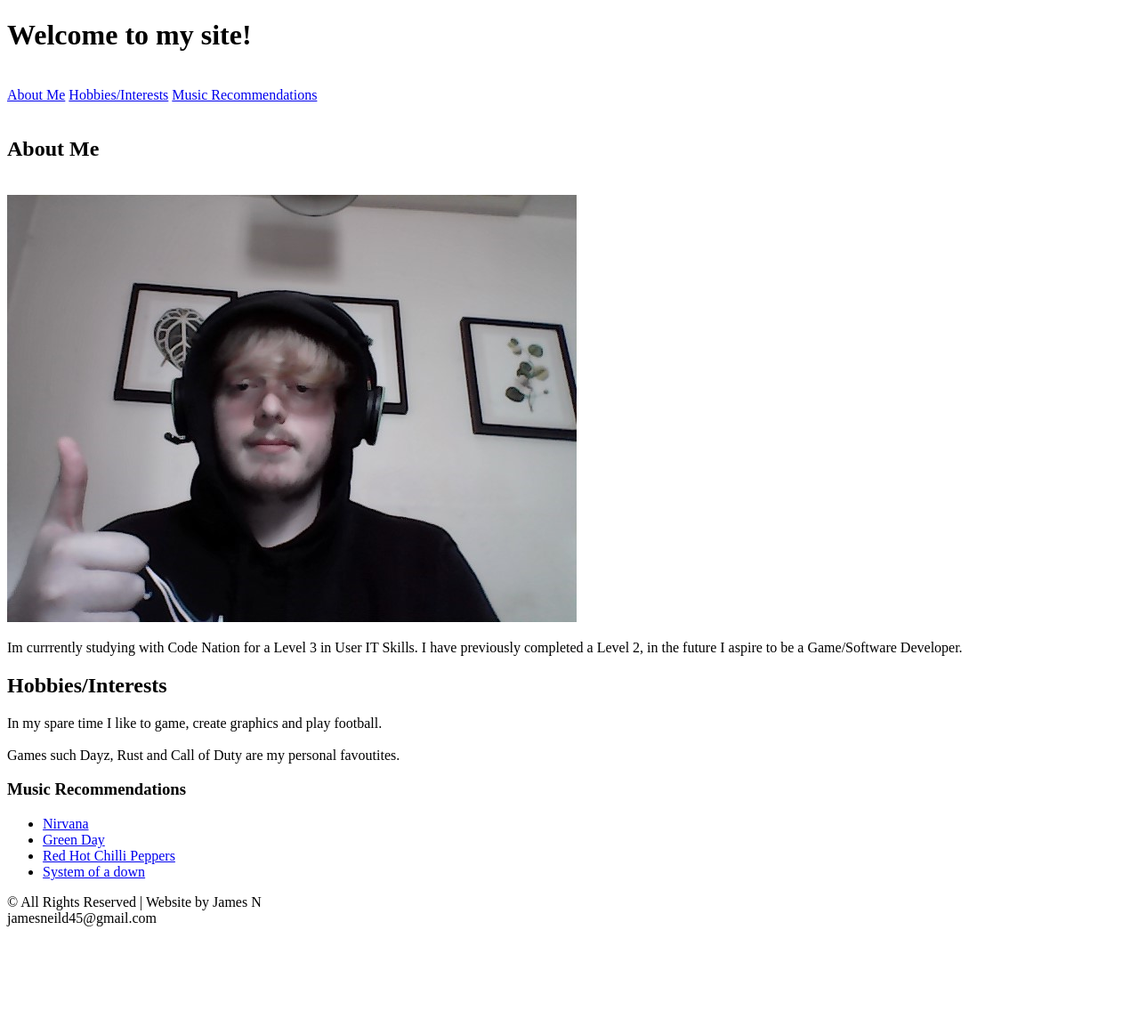
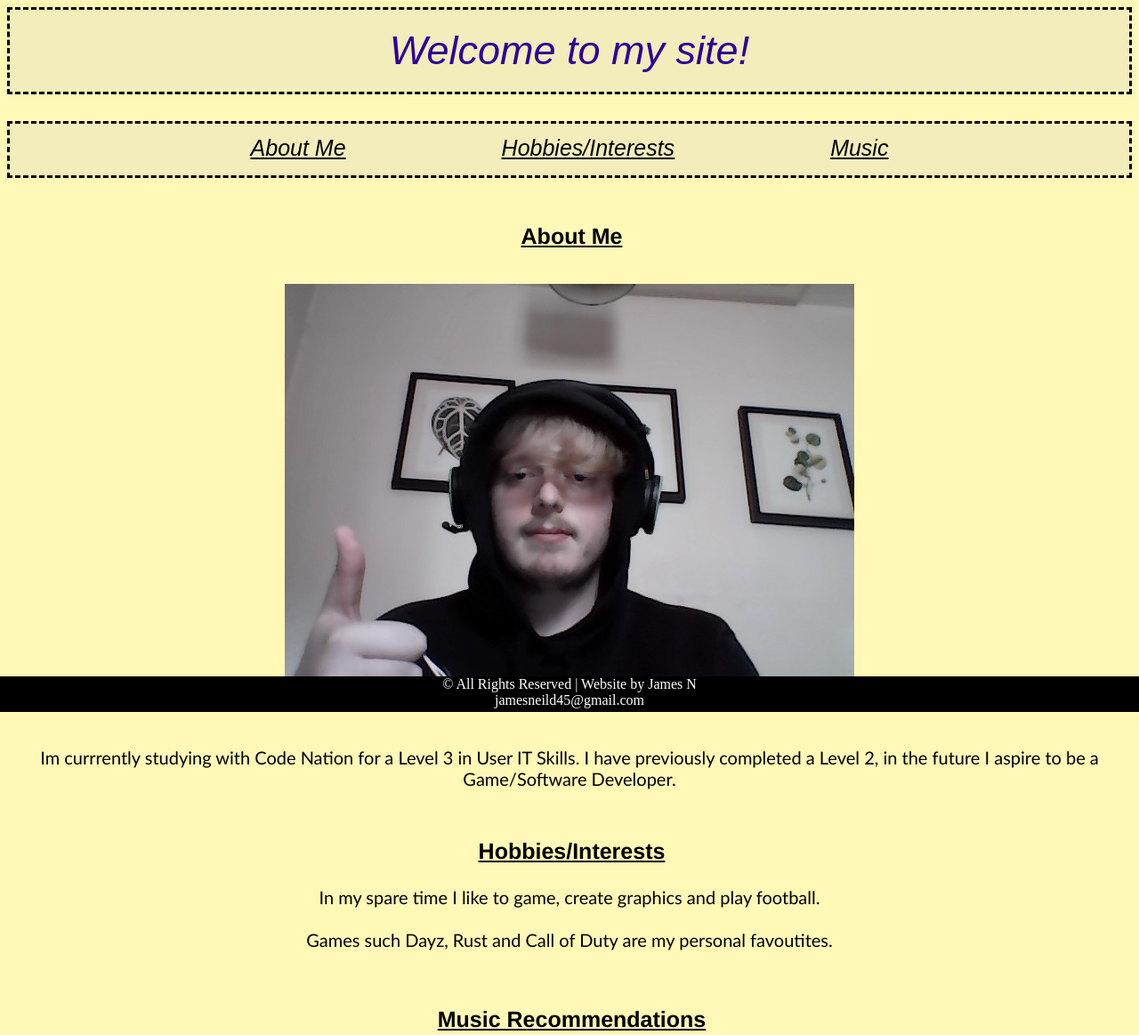
Before and after one commit to jamesdexster/innovate_june_portfolio, a plain HTML site: page notes/frontend_notes/activity1_site.html in a window 1280 px wide. Shown: the top 1163 px of the page at 89% size. Before the commit the page ends 1049 px from the top, so only its background shows below. Drawn offline with Linux system fonts and the light colour scheme.

Commit message:
Added css stylesheet

```diff
--- a/notes/frontend_notes/activity1_site.html
+++ b/notes/frontend_notes/activity1_site.html
@@ -2,6 +2,8 @@
 <html lang="en">
 <head>
     <meta charset="UTF-8">
+    <link rel="stylesheet" href="style.css">
+<!-- link:css shortcut -->
     <title>Activity 1</title>
 </head>
 
@@ -14,20 +16,21 @@
 
         <span class="box2 boxes"><a href="#hobbies_int">Hobbies/Interests</a></span>
 
-    <span class="box3 boxes"><a href="#music_rec">Music Recommendations</a></span>
+        <span class="box3 boxes"><a href="#music_rec">Music</a></span>
         <br>
         <br>
     </nav>
 </header>
+
 <h2 id = "about_me">About Me</h2>
 <br>
-<img src="../images/me_1.jpg" alt="image of me">
+<div class="pic1 pics"><img src="../images/me_1.jpg" alt="image of me"></div>
 <p>Im currrently studying with Code Nation for a Level 3 in User IT Skills. I have previously completed a Level 2, in the future I aspire to be a Game/Software Developer.</p>
 
-<h2 id = "hobbies_int">Hobbies/Interests</h2>
+<h3 id = "hobbies_int">Hobbies/Interests</h3>
 <p>In my spare time I like to game, create graphics and play football.<br><br> Games such Dayz, Rust and Call of Duty are my personal favoutites.</p>
 
-<h3 id = "music_rec">Music Recommendations</h3>
+<h4 id = "music_rec">Music Recommendations</h4>
 <ul>
     <li><a href="https://www.youtube.com/channel/UCFMZHIQMgBXTSxsr86Caazw" target="_blank" class="nirvanalink">Nirvana</a></li>
     <li><a href="https://www.youtube.com/channel/UCqC_GY2ZiENFz2pwL0cSfAw" target="_blank" class="greendaylink">Green Day</a></li>
--- /dev/null
+++ b/notes/frontend_notes/style.css
@@ -0,0 +1,107 @@
+body{
+    background-color: rgb(255, 248, 183);
+/* used to change entire background on site */
+}
+
+/* selector {
+    property: value:
+    property: value;
+} */
+
+p {
+    color: black;
+    font-size: 20px;
+    text-align: center;
+    font-family: 'Gill Sans', 'Gill Sans MT', Calibri, 'Trebuchet MS', sans-serif;
+    font-weight: 100;
+}
+
+nav {
+    display: flex;
+    flex-direction: row;
+    color: black;
+    font-size: 25px;
+    font-family: fantasy;
+    font-style: italic;
+    justify-content: center;
+    background-color: rgba(199, 199, 199, 0.239);
+    border: 3px dashed black;
+}
+
+h1 {
+    display: flex;
+    flex-direction: row;
+    font-size: 45px;
+    font-family: fantasy;
+    font-style: italic;
+    font-weight: 200;
+    justify-content: center;
+    padding-top: 20px;
+    margin-top: 0;
+    padding-bottom: 20px;
+    background-color: rgba(199, 199, 199, 0.239);
+    color:  rgb(46, 0, 152);;
+    border: 3px dashed black;
+}
+
+.boxes {
+    padding-top: 0.5em;
+}
+
+.box1, .box2{
+    padding-right: 7em;
+}
+
+h2, h3, h4{
+    font-family: 'Franklin Gothic Medium', 'Arial Narrow', Arial, sans-serif;
+    padding-top: 30px;
+    padding-left: 5px;
+    text-align: center;
+    font-size: 25px;
+    text-decoration: underline;
+}
+
+.pic1 {
+    display: flex;
+    justify-content: center;
+    padding-bottom: 20px;
+}
+
+footer {
+    background-color: black;
+    height: 2.5em;
+    color: white;
+    text-align: center;
+    position: fixed;
+    bottom: 0;
+    right: 0;
+    left: 0;
+}
+
+span a:hover{
+    background-color: rgba(187, 187,0, 0);
+    color: rgb(46, 0, 152);
+}
+
+span a {
+    color: black;
+}
+
+ul {
+    display: flex;
+    justify-content: center;
+    padding-bottom: 50px;
+}
+
+ul a {
+    font-family: fantasy;
+    font-style: italic;
+    font-weight: 25;
+    padding-right: 1.5em;
+    font-size: 20px;
+    color: black;
+}
+
+ul a:hover{
+    color: rgb(46, 0, 152);
+}
```
Lines whose indentation alone changed are shown as unchanged.
